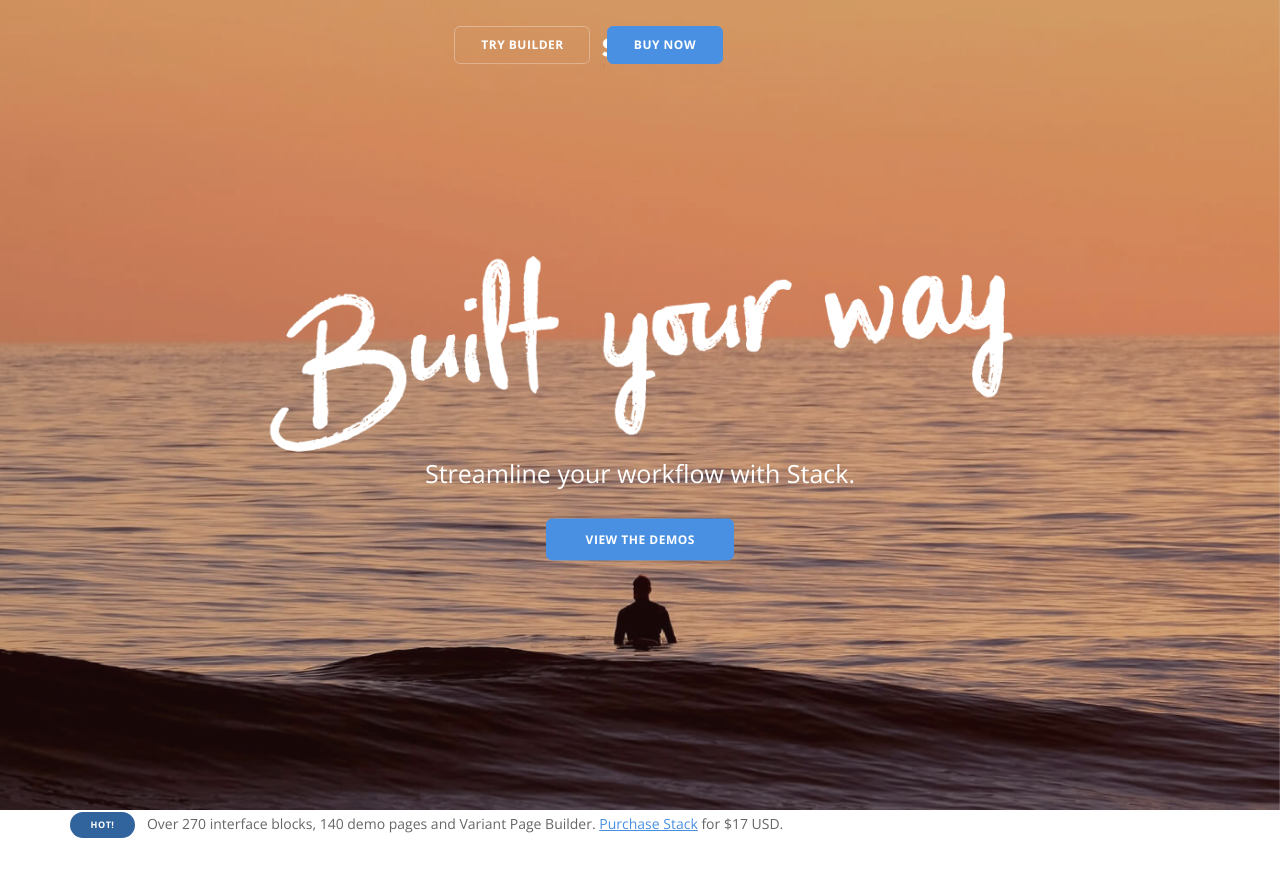
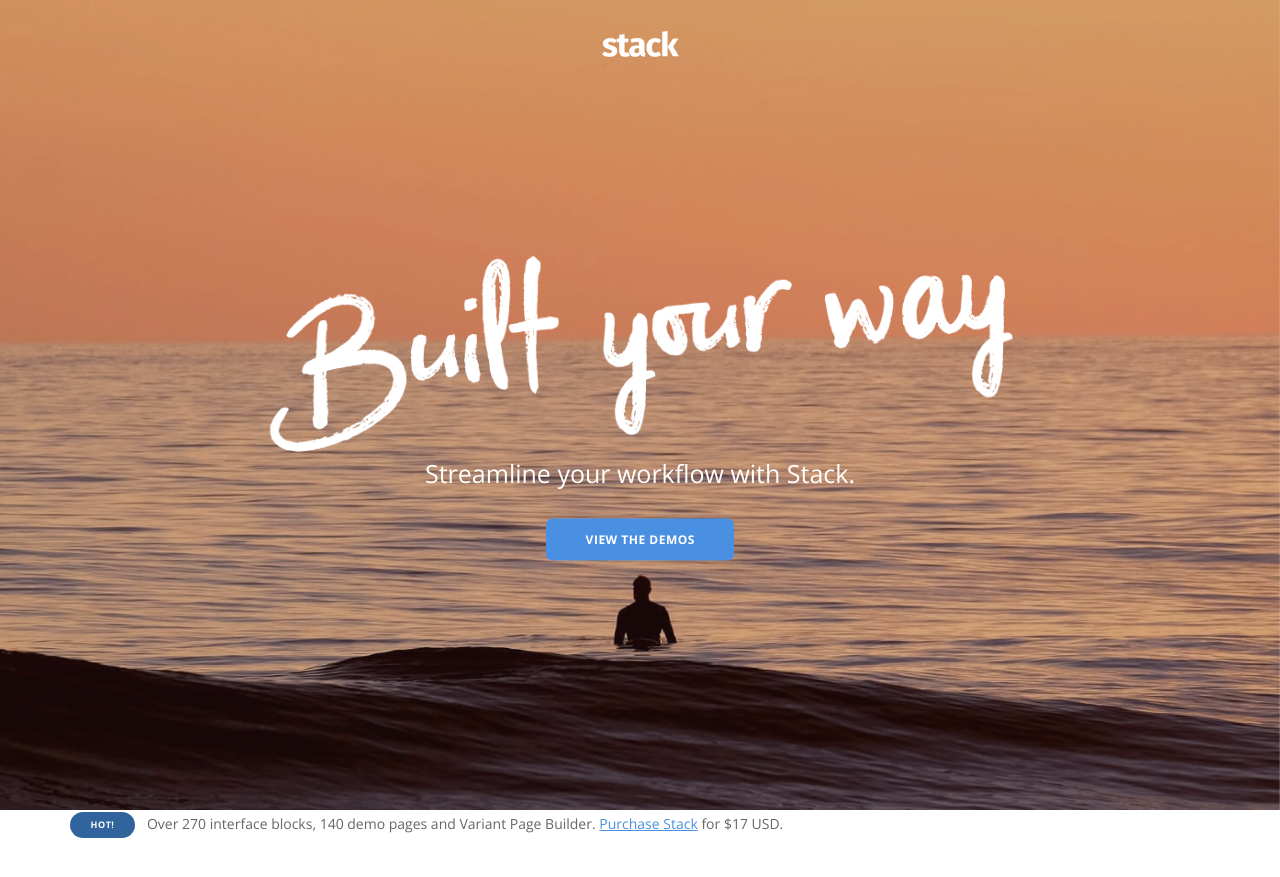
Before and after one commit to WoollyAlly/WoollyAllyTest, a Jekyll site: the page built from index.html, in a window 1280 px wide and 900 px high. Shown: the top 877 px of the window. Built offline with Jekyll 4.4.1, drawn with Linux system fonts in a browser that asks for light colours; some web fonts are replaced.

Commit message:
Updated '_includes/navbar.html' via CloudCannon

```diff
--- a/_includes/navbar.html
+++ b/_includes/navbar.html
@@ -31,21 +31,6 @@
                             </div>
                             <!--end module-->
                         </div>
-                        <div class="col-md-5 text-right text-left-xs text-left-sm">
-                            <div class="bar__module">
-                                <a class="btn btn--sm type--uppercase" href="#">
-                                    <span class="btn__text">
-                                        Try Builder
-                                    </span>
-                                </a>
-                                <a class="btn btn--sm btn--primary type--uppercase" href="#">
-                                    <span class="btn__text">
-                                        Buy Now
-                                    </span>
-                                </a>
-                            </div>
-                            <!--end module-->
-                        </div>
                     </div>
                     <!--end of row-->
                 </div>
```
